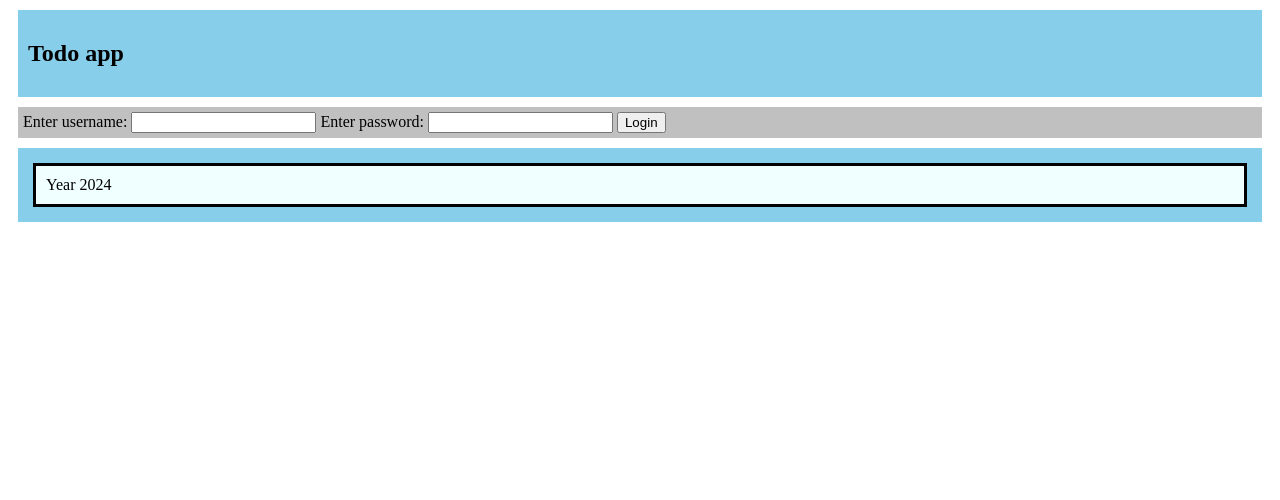
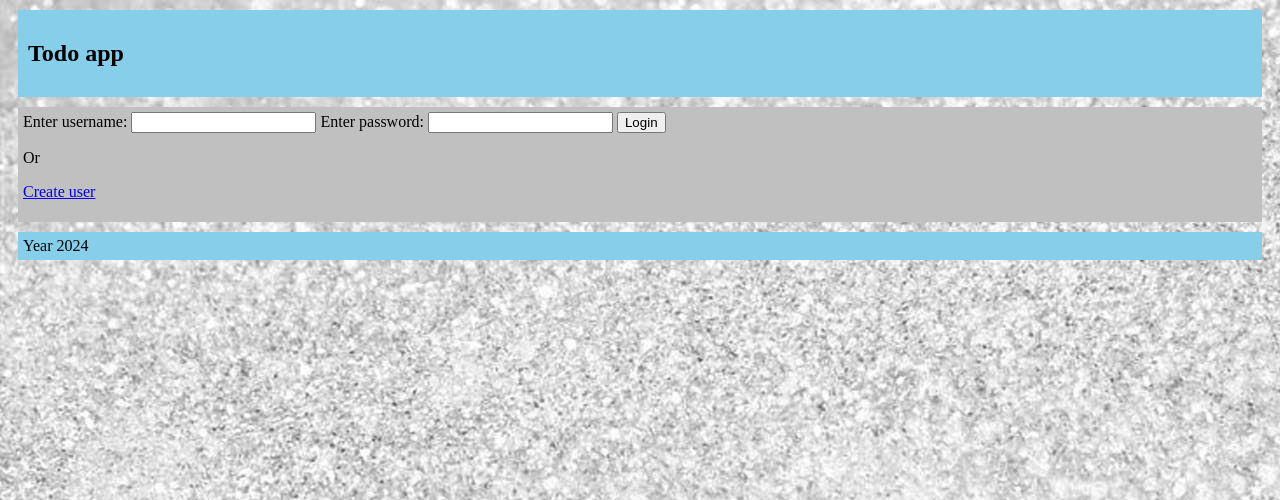
Before and after one commit to Ozenkol/basic-php-todo, a PHP site: page / in a window 1280 px wide. Shown: the top 500 px of the page. Run offline with PHP 8.4, Linux system fonts and the light colour scheme.

Commit message:
primitive setup page

```diff
--- a/footer.inc.php
+++ b/footer.inc.php
@@ -1,3 +1,3 @@
 <footer class="footer">
-    <p>Year <?= date('Y') ?></p>
+    Year <?= date('Y') ?>
 </footer>
--- a/index.php
+++ b/index.php
@@ -19,6 +19,8 @@
                     Enter username: <input type="text" name="username">
                     Enter password: <input type="text" name="password">
                     <button type="submit" name="login">Login</button>
+                    <p>Or</p>
+                    <p><a href="setup.php">Create user</a></p>
                 </form>
             <?php else:?>
                 <form action="add.php" method="post" class="todo-action">
--- a/login.php
+++ b/login.php
@@ -14,11 +14,11 @@
         if ($row) {
             $_SESSION['user'] = $row['id'];
             $_SESSION['username'] = $row['username'];
-            echo '<p>Success</p>';
+            echo '<h2>Success</h2>';
             echo '<a href="index.php">Back to home</a>';
         }
         else {
-            echo '<p>Error</p>
+            echo '<h2>Error</h2>
                 <a href="index.php">Back to home</a>';
         }
     }
--- a/logout.php
+++ b/logout.php
@@ -2,5 +2,6 @@
     session_unset();
     session_destroy();
     setcookie(session_name(), '', 0);
+    echo '<h2>You were been log out</h2>';
     echo '<a href="index.php">Back to home</a>';
 ?>
--- a/style.css
+++ b/style.css
@@ -1,3 +1,7 @@
+body {
+    background-image: url('/togo-bg-imgjpg.jpg');
+}
+
 .header {
     background-color: skyblue;
     padding: 10px 10px 10px 10px;
@@ -30,10 +34,3 @@
 #details-input {
     overflow: auto;
 }
-
-p {
-    background-color: azure;
-    margin: 10px 10px 10px 10px;
-    padding: 10px 10px 10px 10px;
-    border: solid;
-}
```
Also changed, not shown: create-user.php (added, +15 -0 lines), setup.php (added, +11 -0 lines), togo-bg-imgjpg.jpg (added).
